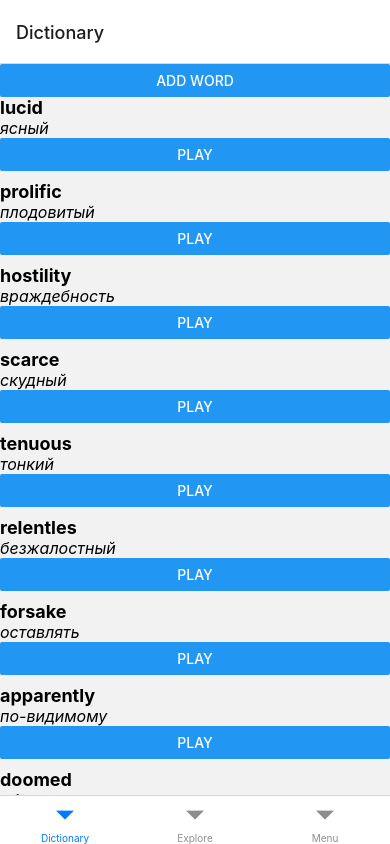
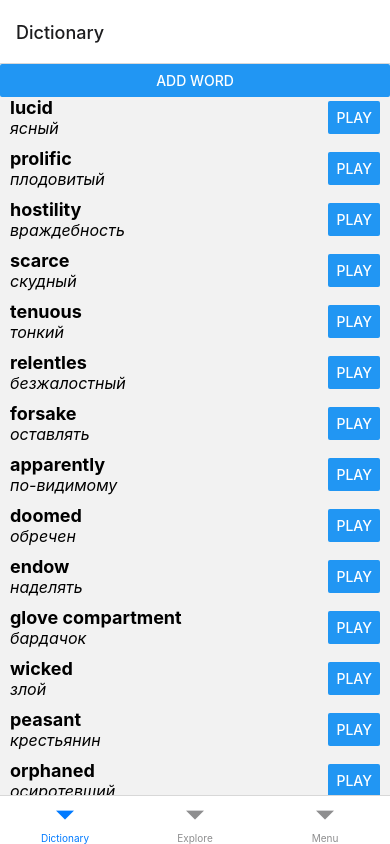
Before and after one commit to chopdev/flashcards_app, a React Native app in the folder SimpleDictionary/: screen /Dictionary in a window 390 px wide. Built offline with nearby package versions, Linux system fonts and the light colour scheme.

Commit message:
improve words list rendering

```diff
--- a/SimpleDictionary/DictionaryScreen.js
+++ b/SimpleDictionary/DictionaryScreen.js
@@ -1,5 +1,5 @@
 import React, { useEffect, useState } from 'react';
-import { View, Text, Button, ScrollView, TextInput, TouchableOpacity, StyleSheet } from 'react-native';
+import { View, Text, Button, FlatList, TextInput, TouchableOpacity, StyleSheet } from 'react-native';
 import axios from 'axios';
 import {parseToWords} from './parsers/jsonParser'
 import testData from './parsers/test_export.json'
@@ -12,7 +12,12 @@ const styles = StyleSheet.create({
     flex: 1,
   },
   wordContainer: {
+    flexDirection: 'row',
     marginBottom: 10,
+    justifyContent: "space-between",
+    alignItems: 'center',
+    paddingLeft: 10,
+    paddingRight: 10
   },
   engText: {
     fontSize: 18,
@@ -171,23 +176,22 @@ const DictionaryScreen = () => {
   console.log('Render DictionaryScreen. Modal visible: ' + modalVisible)
   return (
     <View style={styles.container}>
-      {!modalVisible && <ScrollView>
-        <Button title="Add Word" onPress={() => handleModalVisible(true)} />
-        {words.map((word, index) => (
-          <View style={styles.wordContainer} key={index}>
-            <Text style={styles.engText}>{word.eng}</Text>
-            <Text style={styles.translationsText}>{word.translations}</Text>
-            <Button title="Play" onPress={() => Speech.speak(word.eng)} />
-        </View>
-        ))}
-      </ScrollView>}
+      <Button title="Add Word" onPress={() => handleModalVisible(true)} />
+      {!modalVisible && <FlatList
+        data={words}
+        renderItem={({ item }) => <View style={styles.wordContainer}>
+                                    <View>
+                                      <Text style={styles.engText}>{item.eng}</Text>
+                                      <Text style={styles.translationsText}>{item.translations}</Text>
+                                    </View>
+                                    <Button title="Play" onPress={() => Speech.speak(item.eng)} />
+                              </View>}
+      />}
       <Modal
         isVisible={modalVisible}
         swipeDirection={['down']}
         onSwipeComplete={() => handleModalVisible(false)}
-        //onBackdropPress={() => setModalVisible(false)}
         style={styles.modal}
-        //backdropColor="light grey"
         backdropOpacity={0.5}
       >
         <View style={styles.modalContainer}>
```
